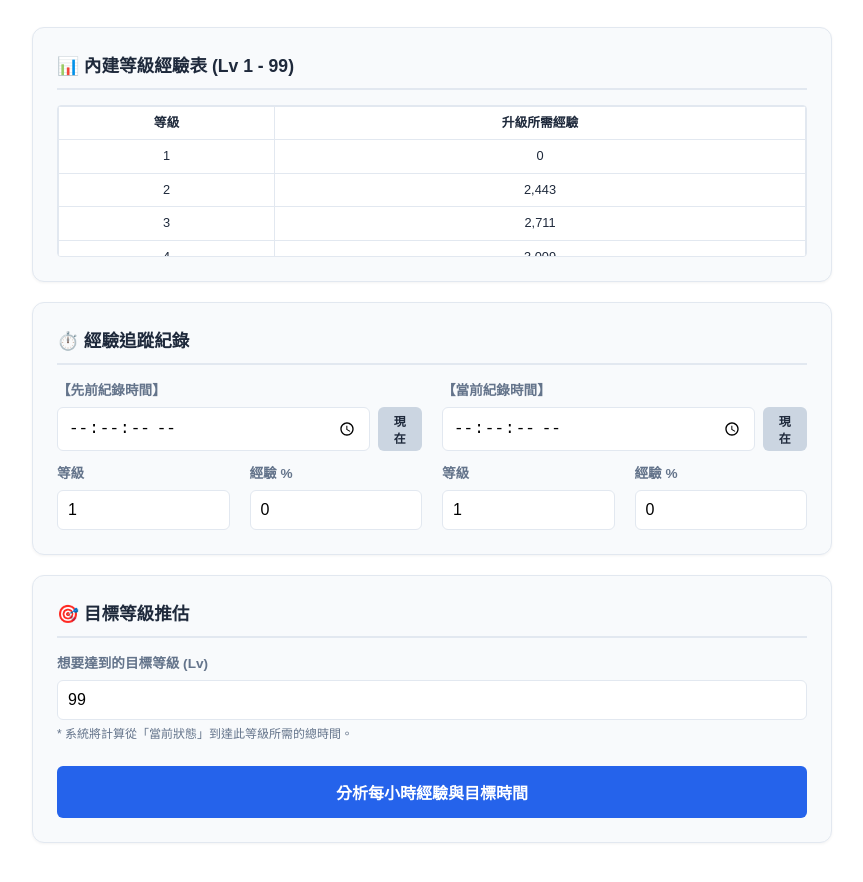
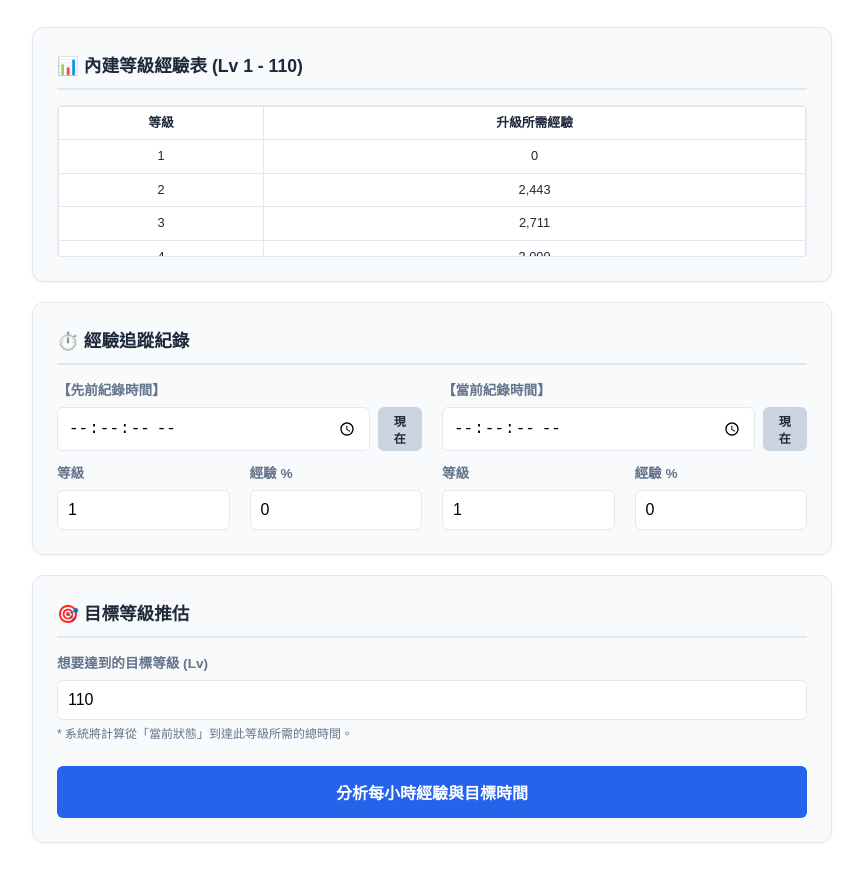
Before and after one commit to henry-apps/roz-exp, a plain HTML site: page index.html in a window 1280 px wide. Shown: the part 96-978 px from the top of the page, without its empty margins (208-1071 px from the left). Drawn offline with Linux system fonts and the light colour scheme.

Commit message:
Add files via upload

```diff
--- a/index.html
+++ b/index.html
@@ -174,7 +174,7 @@
     <h1>ROZ 升級經驗分析</h1>
 
     <div class="card">
-        <h2>📊 內建等級經驗表 (Lv 1 - 99)</h2>
+        <h2>📊 內建等級經驗表 (Lv 1 - 110)</h2>
         <div class="table-preview">
             <table id="expTable">
                 <thead><tr><th>等級</th><th>升級所需經驗</th></tr></thead>
@@ -195,7 +195,7 @@
                 <div class="grid" style="grid-template-columns: 1fr 1fr;">
                     <div>
                         <label>等級</label>
-                        <input type="number" id="oldLv" value="1" min="1" max="98">
+                        <input type="number" id="oldLv" value="1" min="1" max="109">
                     </div>
                     <div>
                         <label>經驗 %</label>
@@ -212,7 +212,7 @@
                 <div class="grid" style="grid-template-columns: 1fr 1fr;">
                     <div>
                         <label>等級</label>
-                        <input type="number" id="newLv" value="1" min="1" max="98">
+                        <input type="number" id="newLv" value="1" min="1" max="109">
                     </div>
                     <div>
                         <label>經驗 %</label>
@@ -226,7 +226,7 @@
     <div class="card">
         <h2>🎯 目標等級推估</h2>
         <label>想要達到的目標等級 (Lv)</label>
-        <input type="number" id="targetLv" value="99" min="2" max="99">
+        <input type="number" id="targetLv" value="110" min="2" max="110">
         <p style="font-size: 0.75rem; color: var(--text-dim); margin-top: 5px;">* 系統將計算從「當前狀態」到達此等級所需的總時間。</p>
 
         <button class="btn-calc" onclick="calculate()">分析每小時經驗與目標時間</button>
@@ -253,7 +253,9 @@
         61:25789065, 62:29399534, 63:33515469, 64:38207635, 65:43556704, 66:49654642, 67:56606292, 68:64531173, 69:73565537, 70:83864712,
         71:94767124, 72:107086850, 73:121008141, 74:136739199, 75:154515294, 76:174602283, 77:197300579, 78:222949654, 79:251933109, 80:284684413,
         81:318846542, 82:357108127, 83:399961102, 84:447956434, 85:501711206, 86:561916551, 87:629346536, 88:704868120, 89:789452294, 90:884186569,
-        91:1061023882, 92:1273228658, 93:1527874389, 94:1833449266, 95:2200139119, 96:2640166942, 97:3168200330, 98:3801840396, 99:4562208475
+        91:1061023882, 92:1273228658, 93:1527874389, 94:1833449266, 95:2200139119, 96:2640166942, 97:3168200330, 98:3801840396, 99:4562208475,
+        100:5474650170, 101:6569580204, 102:7883496244, 103:9460195492, 104:11352234590, 105:13622681508, 106:16347217809, 107:19616661370, 108:23539993644, 109:28247992372,
+        110:33897590846
     };
 
     // 初始化表格內容
```
